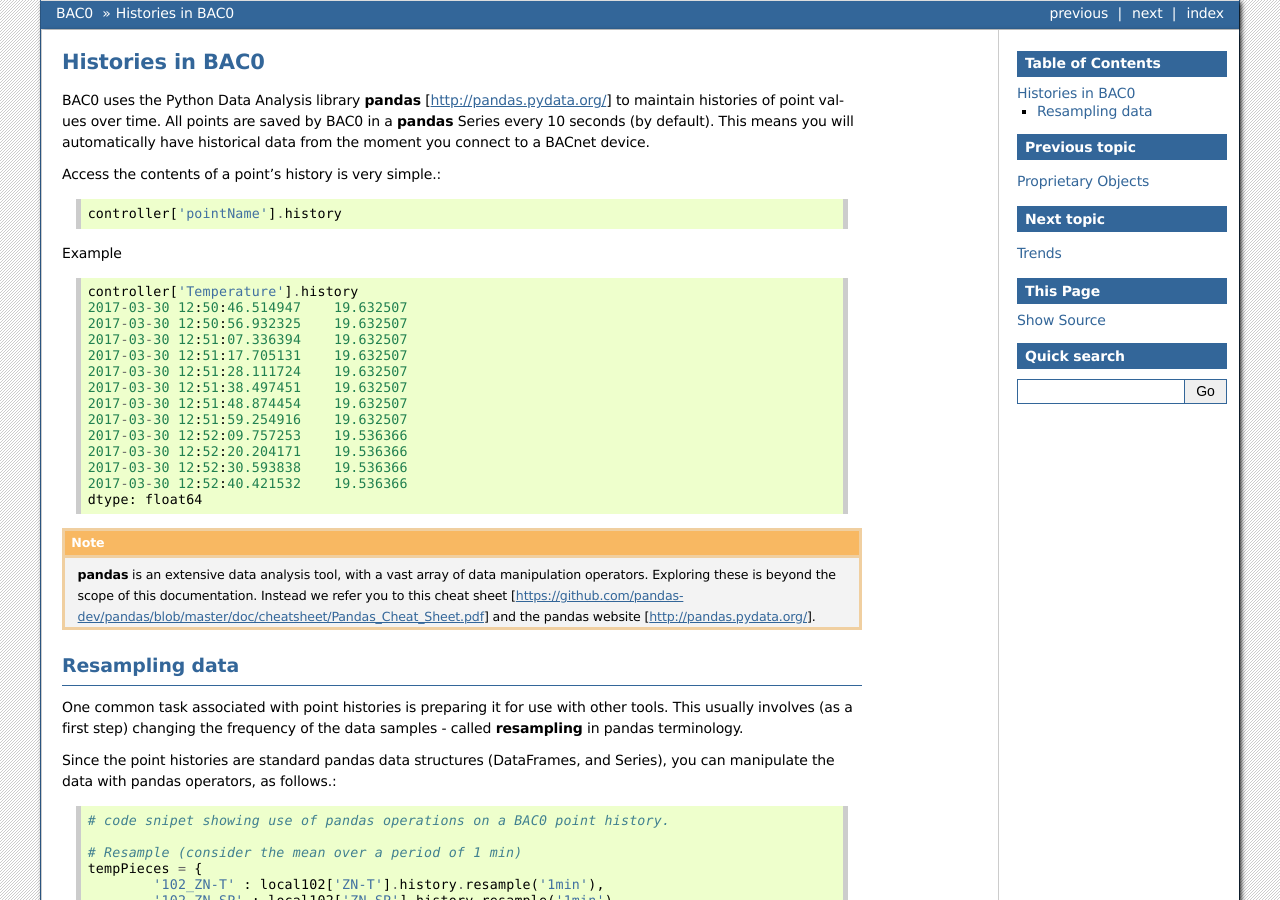
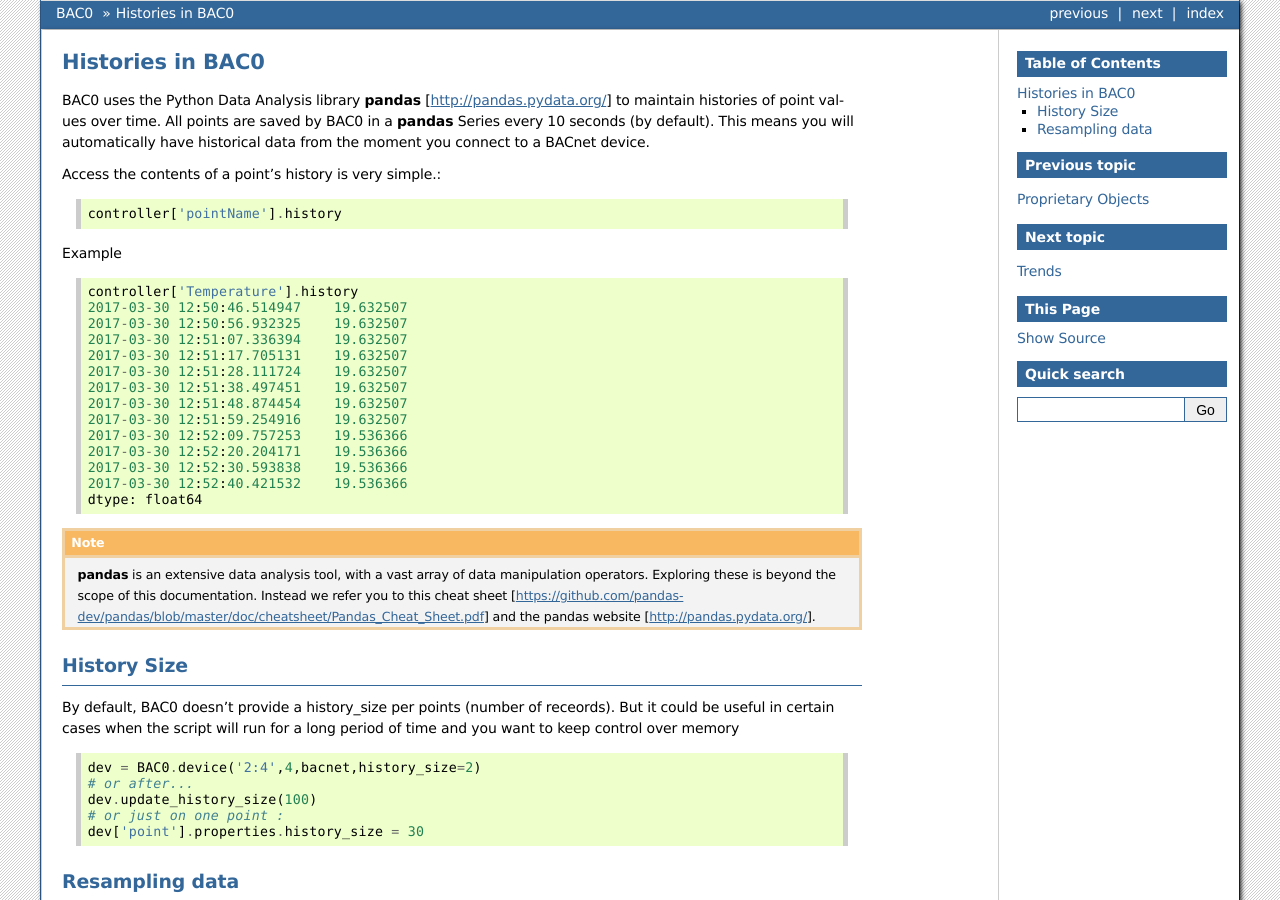
Before and after one commit to ChristianTremblay/BAC0, a Sphinx documentation site: the page built from doc/source/histories.rst, in a window 1280 px wide and 900 px high. Built offline with Sphinx 7.4.7, drawn with Linux system fonts in a browser that asks for light colours; the version number could not be read and is left out.

```diff
--- a/doc/source/histories.rst
+++ b/doc/source/histories.rst
@@ -34,6 +34,17 @@
     cheat sheet [https://github.com/pandas-dev/pandas/blob/master/doc/cheatsheet/Pandas_Cheat_Sheet.pdf] and
     the pandas website [http://pandas.pydata.org/].
 
+History Size
+--------------
+By default, BAC0 doesn't provide a history_size per points (number of receords). But it could be
+useful in certain cases when the script will run for a long period of time and you want to keep
+control over memory ::
+
+    dev = BAC0.device('2:4',4,bacnet,history_size=2)
+    # or after...
+    dev.update_history_size(100)
+    # or just on one point :
+    dev['point'].properties.history_size = 30
 
 Resampling data
 ---------------
```
Also changed, not shown: 2 other files.
